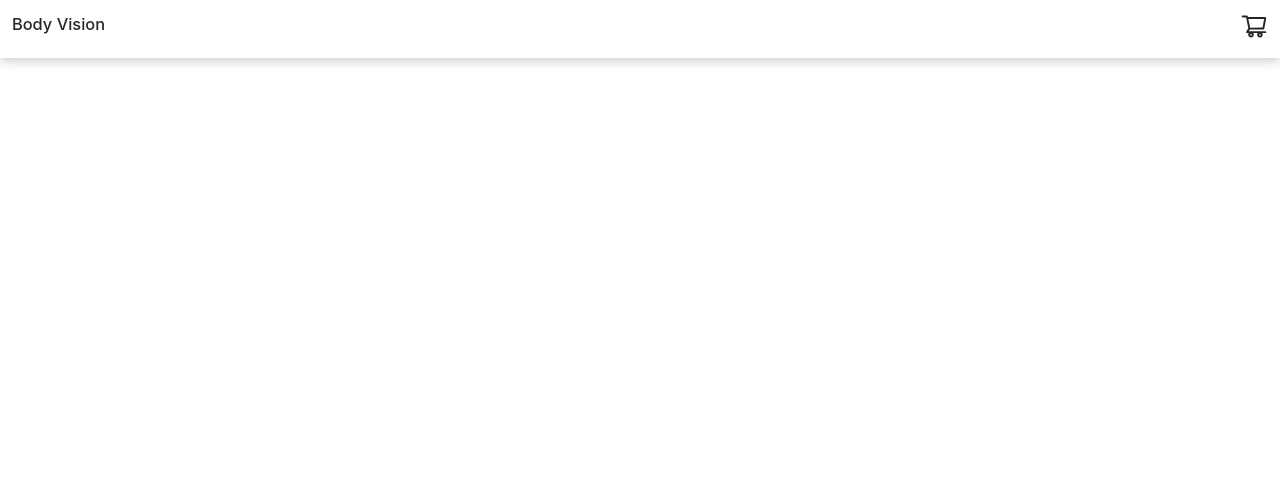
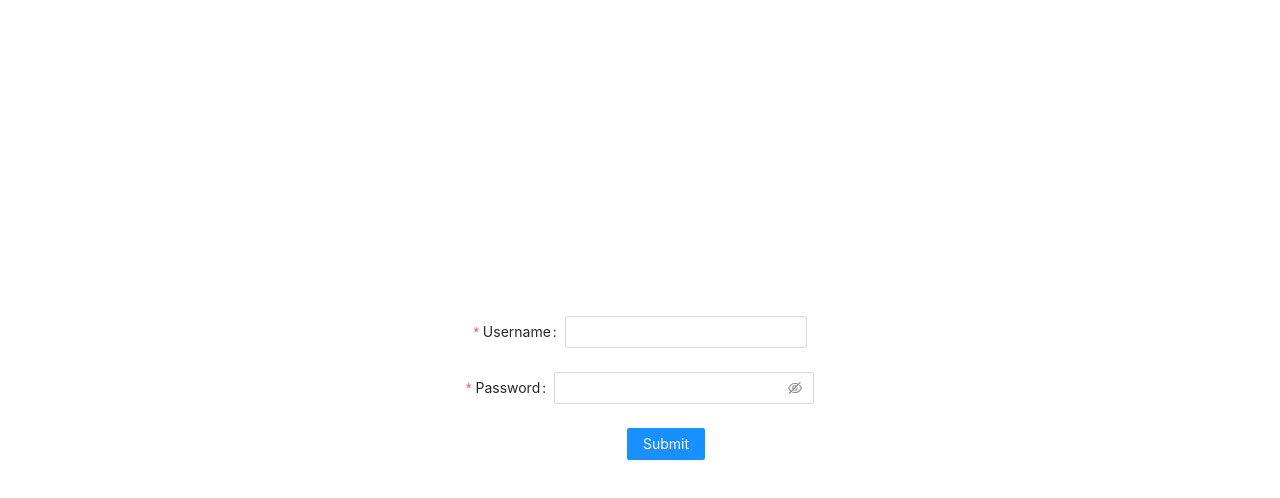
Before and after one commit to apoorvsingh15/Body-Vision, a React (Create React App) app: page /signup in a window 1280 px wide. Before the commit this address had no page. Shown: the top 498 px of the page. Built offline with nearby package versions, Linux system fonts and the light colour scheme.

Commit message:
:zap: added authentication

```diff
--- a/package.json
+++ b/package.json
@@ -9,6 +9,7 @@
     "@testing-library/react": "^13.4.0",
     "@testing-library/user-event": "^13.5.0",
     "antd": "^4.24.2",
+    "axios": "^1.2.0",
     "eslint-config-airbnb": "^19.0.4",
     "react": "^18.2.0",
     "react-dom": "^18.2.0",
--- /dev/null
+++ b/src/containers/Auth/Signup.jsx
@@ -0,0 +1,111 @@
+import React, { useState } from 'react';
+// eslint-disable-next-line object-curly-newline
+import { Button, Form, Input, message } from 'antd';
+import { useDispatch } from 'react-redux';
+import axios from 'axios';
+import { useNavigate } from 'react-router-dom';
+
+import { signInSuccess } from '../../redux/slice/userSlice';
+
+function Signup() {
+  const [messageApi, contextHolder] = message.useMessage();
+  const [loading, setLoading] = useState(false);
+  const navigate = useNavigate();
+  const dispatch = useDispatch();
+
+  const onFinish = async (values) => {
+    setLoading(true);
+    try {
+      const result = await axios({
+        method: 'post',
+        url: 'https://reqres.in/api/login',
+        data: {
+          email: values.username,
+          password: values.password,
+        },
+      });
+      if (result.data.token) {
+        dispatch(
+          signInSuccess({
+            userEmail: values.username,
+            token: result.data.token,
+          }),
+        );
+
+        setLoading(false);
+        navigate('/');
+      }
+    } catch (err) {
+      messageApi.open({
+        type: 'error',
+        content: 'User not found',
+      });
+      setLoading(false);
+    }
+  };
+  const onFinishFailed = () => {
+    messageApi.open({
+      type: 'error',
+      content: 'Username or Password not correct.',
+    });
+  };
+  return (
+    <>
+      {contextHolder}
+      <Form
+        style={{
+          display: 'flex',
+          flexDirection: 'column',
+          justifyContent: 'center',
+          height: '100vh',
+          alignItems: 'center',
+        }}
+        name="basic"
+        initialValues={{
+          remember: true,
+        }}
+        onFinish={onFinish}
+        onFinishFailed={onFinishFailed}
+        autoComplete="off"
+      >
+        <Form.Item
+          label="Username"
+          name="username"
+          rules={[
+            {
+              required: true,
+              message: 'Please input your username!',
+            },
+          ]}
+        >
+          <Input />
+        </Form.Item>
+
+        <Form.Item
+          label="Password"
+          name="password"
+          rules={[
+            {
+              required: true,
+              message: 'Please input your password!',
+            },
+          ]}
+        >
+          <Input.Password />
+        </Form.Item>
+
+        <Form.Item
+          wrapperCol={{
+            offset: 8,
+            span: 16,
+          }}
+        >
+          <Button type="primary" htmlType="submit" loading={loading}>
+            Submit
+          </Button>
+        </Form.Item>
+      </Form>
+    </>
+  );
+}
+export default Signup;
--- /dev/null
+++ b/src/redux/slice/userSlice.js
@@ -0,0 +1,26 @@
+import { createSlice } from '@reduxjs/toolkit';
+
+const initialState = {
+  userEmail: '',
+  userToken: '',
+};
+
+export const cartSlice = createSlice({
+  name: 'user',
+  initialState,
+  reducers: {
+    signInSuccess: (state, action) => {
+      state.userEmail = action.payload.userEmail;
+      state.userToken = action.payload.token;
+    },
+    logout: (state) => {
+      state.userEmail = '';
+      state.userToken = '';
+    },
+  },
+});
+
+// Action creators are generated for each case reducer function
+export const { signInSuccess, logout } = cartSlice.actions;
+
+export default cartSlice.reducer;
--- a/src/redux/store.js
+++ b/src/redux/store.js
@@ -1,11 +1,13 @@
 import { configureStore } from '@reduxjs/toolkit';
 
 import cartReducer from './slice/cartSlice';
+import userReducer from './slice/userSlice';
 import counterReducer from './slice/counter';
 
 const store = configureStore({
   reducer: {
     cart: cartReducer,
+    user: userReducer,
     counter: counterReducer,
   },
 });
--- a/src/routes/index.jsx
+++ b/src/routes/index.jsx
@@ -1,3 +1,8 @@
+/* eslint-disable react/prop-types */
+/* eslint-disable react/no-unstable-nested-components */
+/* eslint-disable react/jsx-curly-newline */
+/* eslint-disable implicit-arrow-linebreak */
+/* eslint-disable no-confusing-arrow */
 /* eslint-disable jsx-a11y/no-noninteractive-element-interactions */
 /* eslint-disable react/jsx-no-comment-textnodes */
 /* eslint-disable jsx-a11y/click-events-have-key-events */
@@ -7,9 +12,10 @@ import {
   Routes,
   Route,
   useNavigate,
+  Navigate,
 } from 'react-router-dom';
-import { useSelector } from 'react-redux';
-import { Badge } from 'antd';
+import { useDispatch, useSelector } from 'react-redux';
+import { Badge, Button } from 'antd';
 import { ShoppingCartOutlined } from '@ant-design/icons';
 
 import Cart from '../containers/Cart';
@@ -17,10 +23,14 @@ import Home from '../containers/Home';
 import ProductDetails from '../containers/ProductDetails';
 import Products from '../containers/Products';
 import Checkout from '../containers/Checkout';
+import Signup from '../containers/Auth/Signup';
+import { logout } from '../redux/slice/userSlice';
 
 function Header() {
   const navigate = useNavigate();
+  const dispatch = useDispatch();
   const cartItems = useSelector((state) => state.cart.items);
+  const userName = useSelector((state) => state.user.userEmail);
   return (
     <div
       style={{
@@ -37,23 +47,58 @@ function Header() {
       <h3 style={{ cursor: 'pointer' }} onClick={() => navigate('/')}>
         Body Vision
       </h3>
-      <Badge count={cartItems.length}>
-        <ShoppingCartOutlined
-          style={{ fontSize: 28 }}
-          onClick={() => navigate('/cart')}
-        />
-      </Badge>
+      <div style={{ display: 'flex', alignContent: 'end' }}>
+        <h3 style={{ color: '#1890ff' }}>Hi, {userName}</h3>
+        <Badge count={cartItems.length}>
+          <ShoppingCartOutlined
+            style={{ fontSize: 28, marginLeft: 20 }}
+            onClick={() => navigate('/cart')}
+          />
+        </Badge>
+        <Button
+          onClick={() => {
+            dispatch(logout());
+            navigate('/signup');
+          }}
+          type="primary"
+          style={{ marginLeft: 20 }}
+        >
+          Logout
+        </Button>
+      </div>
     </div>
   );
 }
+function ProtectedRoute({ children }) {
+  const token = useSelector((state) => state.user.userToken);
+  const isUserAuthenticated = token !== '';
+  if (!isUserAuthenticated) {
+    // user is not authenticated
+    return <Navigate to="/signup" />;
+  }
+  return children;
+}
 
 export default function AppRoutes() {
+  const token = useSelector((state) => state.user.userToken);
+  const isUserAuthenticated = token !== '';
   return (
     <div>
       <Router>
-        <Header />
+        {isUserAuthenticated && <Header />}
+
         <Routes>
-          <Route exact path="/" element={<Home />} />
+          <Route
+            exact
+            path="/"
+            element={
+              <ProtectedRoute>
+                <Home />
+              </ProtectedRoute>
+            }
+          />
+          <Route exact path="/home" element={<Home />} />
+          <Route exact path="/signup" element={<Signup />} />
           <Route exact path="/products" element={<Products />} />
           <Route exact path="/productDetails" element={<ProductDetails />} />
           <Route exact path="/cart" element={<Cart />} />
```
Also changed, not shown: 1 other file (tests, documents, lock files or other folders).
